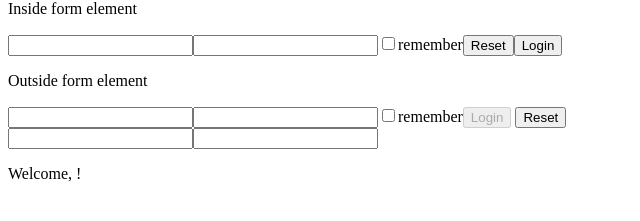
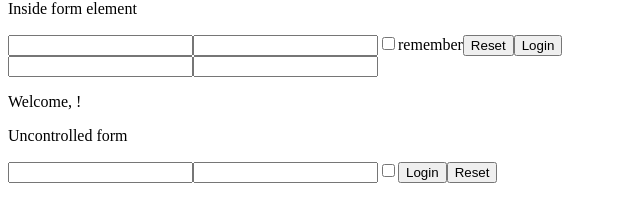
Before and after one commit to lauriiief/React, a React (Vite) app in the folder exercises-react/: page / in a window 1280 px wide. Shown: the part 387-608 px from the top of the page, without its empty margins (0-640 px from the left). Built offline with nearby package versions, Linux system fonts and the light colour scheme.

Commit message:
Uncontrolled Forms - 1

```diff
--- a/exercises-react/src/App.jsx
+++ b/exercises-react/src/App.jsx
@@ -6,6 +6,7 @@ import { InteractiveWelcome } from "./InteractiveWelcome";
 import { Login } from "./Login";
 import { Message } from "./Message";
 import { MouseClicker } from "./MouseClicker";
+import { UncontrolledLogin } from "./UncontrolledLogin";
 import { Welcome } from "./Welcome";
 
 {/*export function App() {
@@ -33,6 +34,7 @@ export function App(){
         <Clock/>
         <Login loginFunction={onLogin}/>
         <InteractiveWelcome/>
+        <UncontrolledLogin/>
     </div>
     )
 }{/* When I pass my name, it renders as Welcome, Laura! */}
--- a/exercises-react/src/Login.jsx
+++ b/exercises-react/src/Login.jsx
@@ -36,16 +36,9 @@ export function Login({loginFunction}) { // callback = una funcion que se pasa c
         }
     }
 
-    function handleSubmit(event){
-        event.preventDefault();
-        if(data.username && data.password){
-            loginFunction(data);
-        }
-    }
-
     return (
         <div>
-            <form id="myForm">
+            <form id="myForm" onSubmit={handleSubmit}>
                 <p>Inside form element</p>
                 <input name="username" type="text" value={data.username} onChange={handleInputChange}/>
                 <input name='password' type='password' value={data.password} onChange={handleInputChange} />
@@ -54,12 +47,14 @@ export function Login({loginFunction}) { // callback = una funcion que se pasa c
                 <input type="submit" value="Login"/>
             </form>
 
-            <p>Outside form element</p>
+            {/*
             <input name='username' value={data.username} onChange={handleInputChange} />
             <input name='password' type='password' value={data.password} onChange={handleInputChange} />
             <input name="remember" type="checkbox" checked={data.remember} onChange={handleInputChange}/>remember
-            <button disabled={!data.username || !data.password} onClick={() => loginFunction(data)}>Login</button>  {/* pasamos la funcion con una arrow function porque sino se estaria ejecutando todo el rato */}
+            <button disabled={!data.username || !data.password} onClick={() => loginFunction(data)}>Login</button>   pasamos la funcion con una arrow function porque sino se estaria ejecutando todo el rato
             <button onClick={handleReset}>Reset</button>
+            */}
+
         </div>
     )
 }
--- /dev/null
+++ b/exercises-react/src/UncontrolledLogin.jsx
@@ -0,0 +1,28 @@
+
+export function UncontrolledLogin() {
+    function handleFormSubmit(event){
+        event.preventDefault()
+        const dataForm = new FormData(event.target)
+
+        if (dataForm.get('username') && dataForm.get('password')){
+            const dataObj = {
+                username: dataForm.get('username'),
+                password: dataForm.get('password'),
+                session: dataForm.get('remember'),
+            }
+            console.log(dataObj)
+        }
+
+    }
+
+    return (
+        <form onSubmit={handleFormSubmit}>
+            <p>Uncontrolled form</p>
+            <input name="username"/>
+            <input name='password' type='password'/>
+            <input name="remember" type="checkbox"/>
+            <button>Login</button>
+            <button type="reset">Reset</button>
+        </form>
+    )
+}
```
